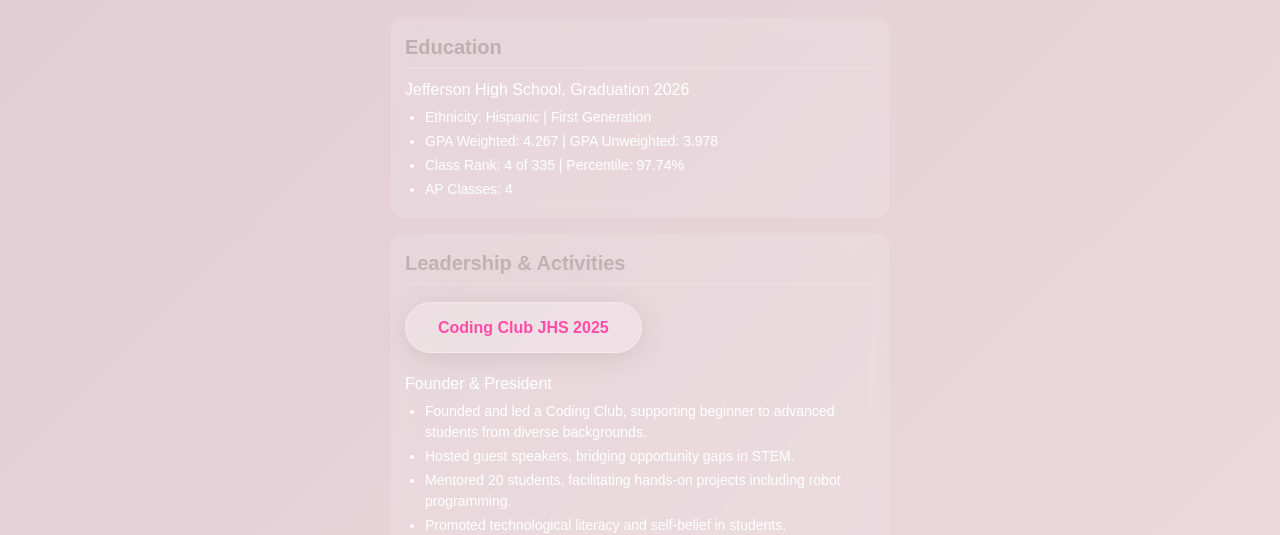
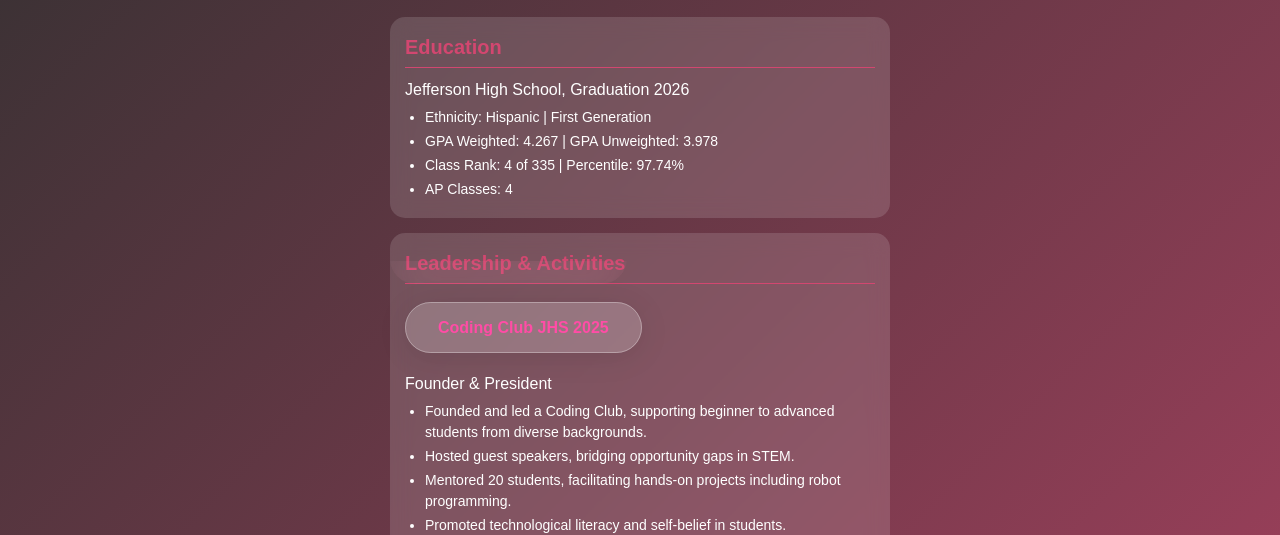
Before and after one commit to fatimatorres122207-sketch/FatimaTorres, a plain HTML site: page index.html in a window 1280 px wide. Shown: the part 268-803 px from the top of the page. Drawn offline with Linux system fonts and the light colour scheme.

Commit message:
Update style.css

```diff
--- a/style.css
+++ b/style.css
@@ -1,8 +1,8 @@
 :root{
-  --bg1: #e0cbd2;
-  --bg2: #f0e0e3;
-  --accent1: #beafb2;
-  --accent2: #f0e0e3;
+  --bg1: #303030;
+  --bg2: #d24770;
+  --accent1: #d24770;
+  --accent2: #d24770;
   --glass: rgba(255,255,255,0.14);
   --glass-2: rgba(255,255,255,0.08);
   --muted: rgba(255,255,255,0.6);
@@ -132,7 +132,7 @@ footer{
     border: 1px solid rgba(255, 255, 255, 0.3);
     border-radius: 10000px;
     box-shadow: 0 4px 30px rgba(0, 0, 0, 0.1);
-    color: #beafb2;
+    color: #e9b9c5;
     font-weight: bold;
     padding: 1rem 2rem;
     text-decoration: none;
@@ -141,5 +141,5 @@ footer{
 
 .cta a:hover {
     background: #ffffff;
-    color: #e0cbd2;
+    color: #e9b9c5;
 }
```
